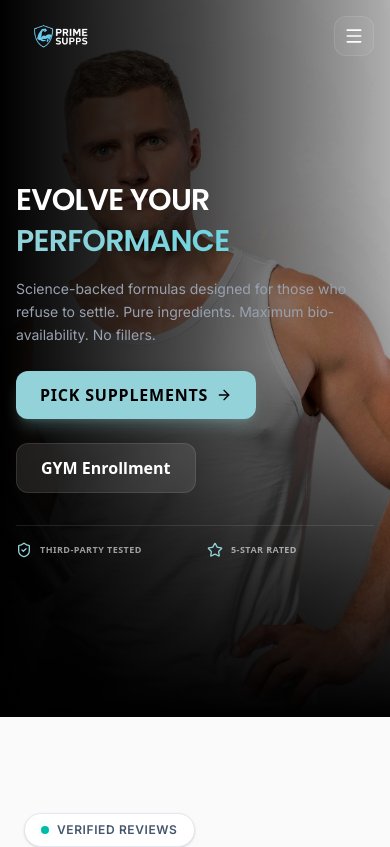
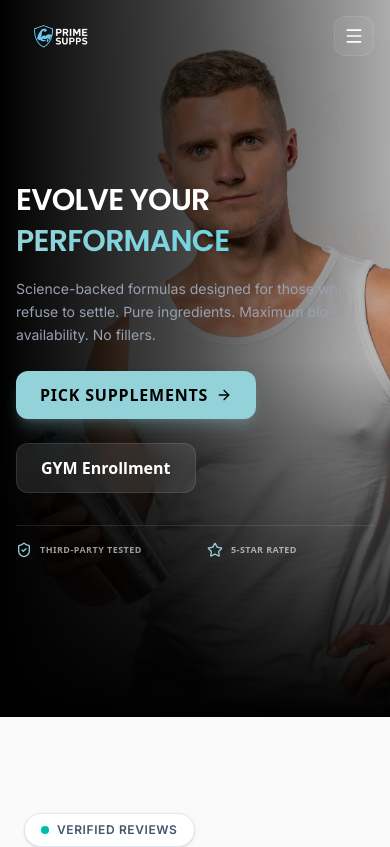
Before and after one commit to afterrender1/fitness-suplement-website, a Next.js app: page / in a window 390 px wide. Shown: the top 847 px of the page. Built offline with nearby package versions, Linux system fonts and the light colour scheme.

Commit message:
Update Hero.jsx

```diff
--- a/app/components/Hero.jsx
+++ b/app/components/Hero.jsx
@@ -25,7 +25,7 @@ export default function Hero() {
                     alt="Premium Supplements"
                     fill
                     priority
-                    className="object-cover opacity-80 object-center block sm:hidden"
+                    className="object-cover opacity-80 object-bottom-left block sm:hidden"
                 />
                 {/* Small Tablets */}
                 <Image
```
